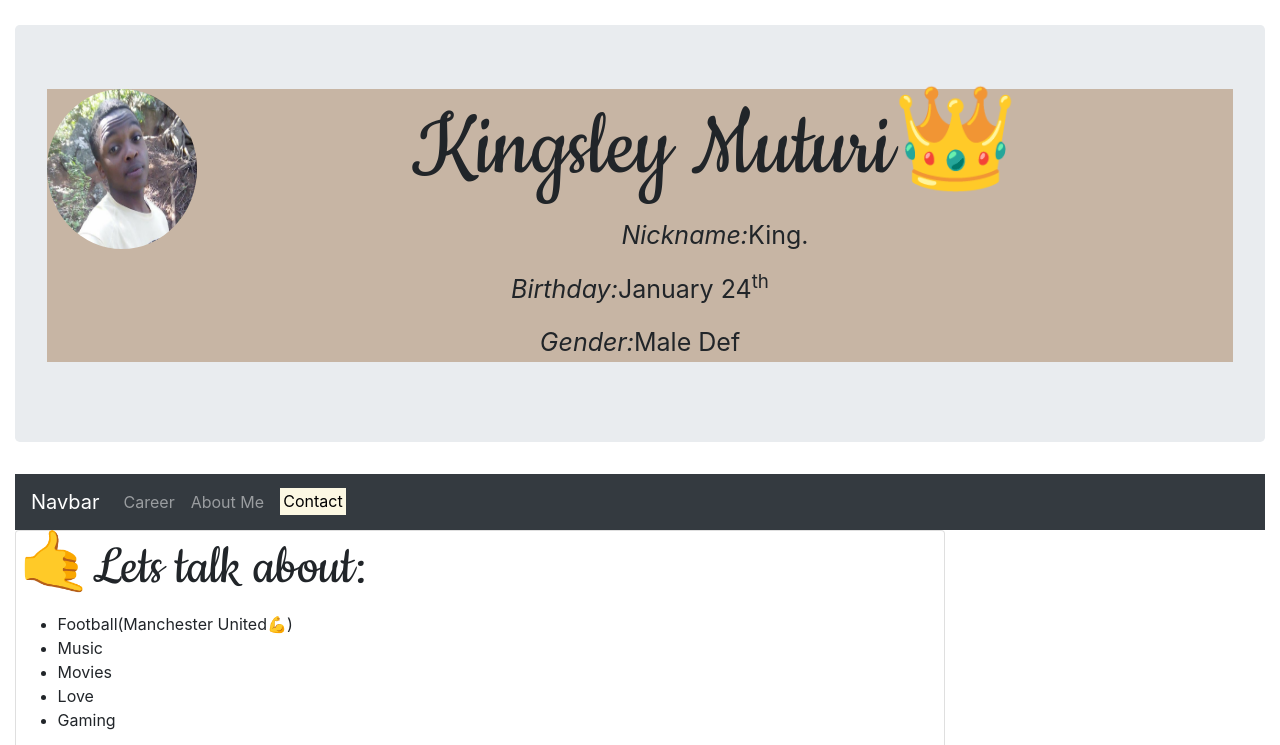
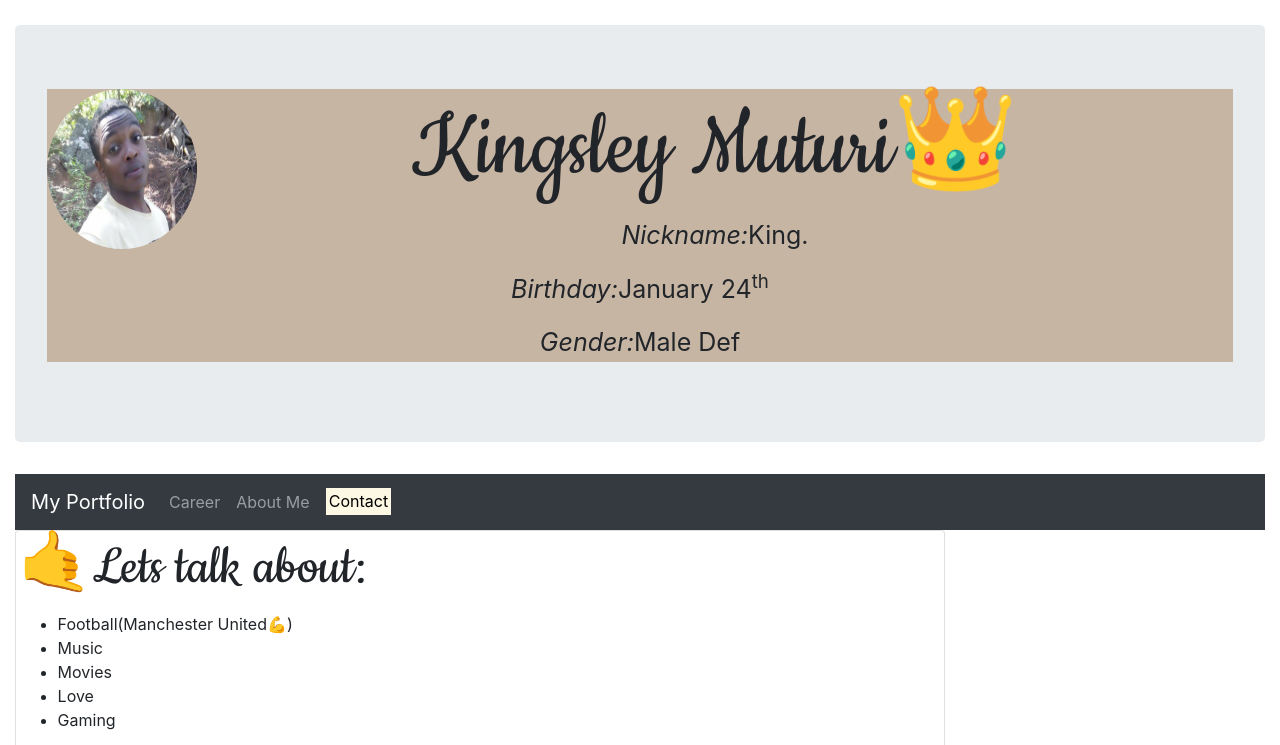
Before and after one commit to Kingsleymuturi/my-portfolio, a plain HTML site: page index1.html in a window 1280 px wide. Both pictures are taken after a click on the element "Click here". Shown: the top 745 px of the page. Drawn offline with nearby package versions, Linux system fonts and the light colour scheme.

Commit message:
change navbar content

```diff
--- a/index1.html
+++ b/index1.html
@@ -32,7 +32,7 @@
       </div>
   <div id="mywork">
       <nav class="navbar navbar-expand-sm bg-dark navbar-dark">
-        <a class="navbar-brand" href="https://www.w3schools.com/bootstrap4/tryit.asp?filename=trybs_template1">Navbar</a>
+        <a class="navbar-brand" href="index.html">My Portfolio</a>
         <button class="navbar-toggler" type="button" data-toggle="collapse" data-target="#collapsibleNavbar">
           <span class="navbar-toggler-icon"></span>
         </button>
```
